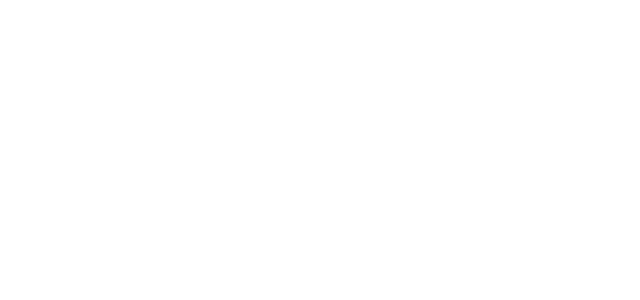
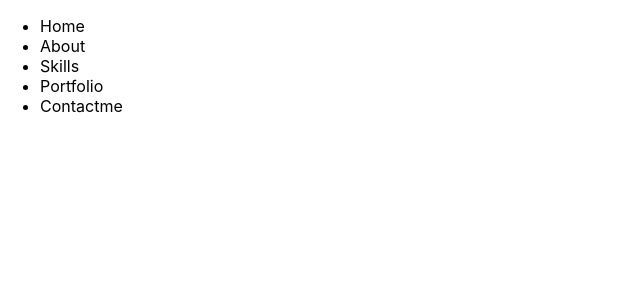
Before and after one commit to Dooootz/ux-prototype, a Next.js app: page / in a window 1280 px wide. Shown: the top 300 px of the page, without its empty margins (0-640 px from the left). Built offline with nearby package versions, Linux system fonts and the light colour scheme.

Commit message:
structure bottom nav

```diff
--- /dev/null
+++ b/components/BottomNavbar.jsx
@@ -0,0 +1,46 @@
+import React from 'react'
+
+const BottomNavbar = () => {
+  return (
+    <div className="nav__menu" id="nav-menu">
+    <ul className="nav__list">
+        <li className="nav__item">
+            <a href="#home" className="nav__link active-link">
+                <i className='bx bx-home-alt nav__icon'></i>
+                <span className="nav__name">Home</span>
+            </a>
+        </li>
+
+        <li className="nav__item">
+            <a href="#about" className="nav__link">
+                <i className='bx bx-user nav__icon'></i>
+                <span className="nav__name">About</span>
+            </a>
+        </li>
+
+        <li className="nav__item">
+            <a href="#skills" className="nav__link">
+                <i className='bx bx-book-alt nav__icon'></i>
+                <span className="nav__name">Skills</span>
+            </a>
+        </li>
+
+        <li className="nav__item">
+            <a href="#portfolio" className="nav__link">
+                <i className='bx bx-briefcase-alt nav__icon'></i>
+                <span className="nav__name">Portfolio</span>
+            </a>
+        </li>
+
+        <li className="nav__item">
+            <a href="#contactme" className="nav__link">
+                <i className='bx bx-message-square-detail nav__icon'></i>
+                <span className="nav__name">Contactme</span>
+            </a>
+        </li>
+    </ul>
+</div>
+  )
+}
+
+export default BottomNavbar
--- a/pages/index.js
+++ b/pages/index.js
@@ -1,10 +1,12 @@
 import Head from 'next/head'
 import Image from 'next/image'
+import BottomNavbar from '../components/BottomNavbar'
 import styles from '../styles/Home.module.css'
 
 export default function Home() {
   return (
       <>
+        <BottomNavbar/>
       </>
   )
 }
```
Also changed, not shown: components/bottomNavbar.css (added).
